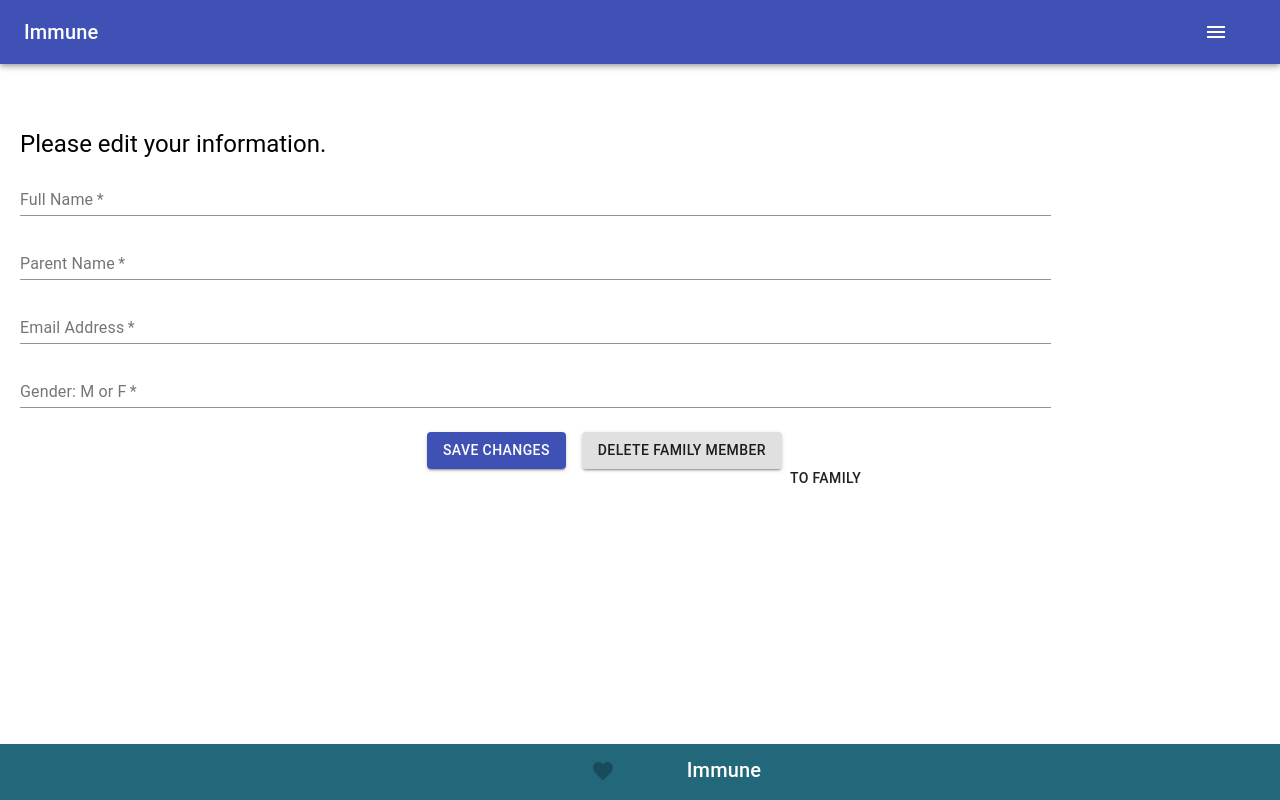
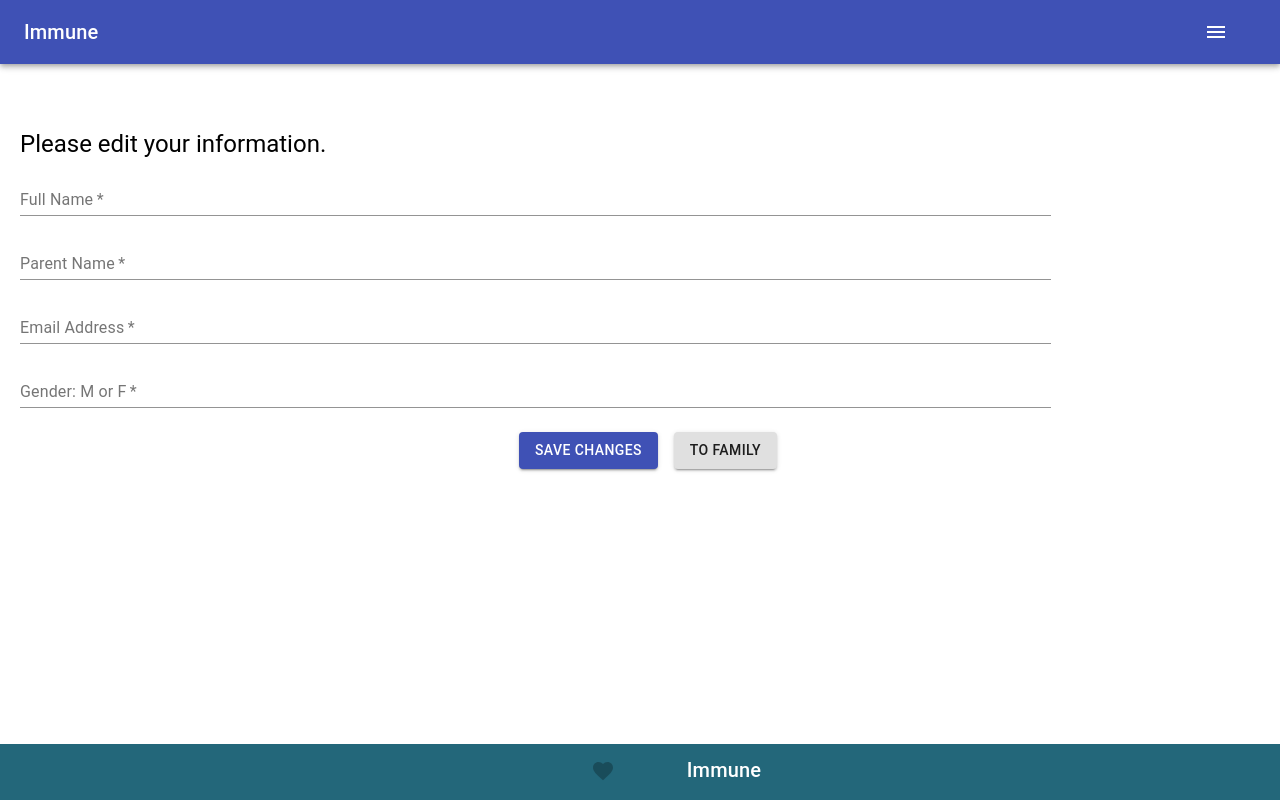
Before and after one commit to Build-Week-Immune/front-end, a React (Create React App) app: page /patient_home/1/display_family_immu/edit in a window 1280 px wide. Built offline with nearby package versions, Linux system fonts and the light colour scheme.

Commit message:
Fix button/ link direction to update form.

```diff
--- a/src/components/Home/PatientDirection/DisplayFamilyImmu.js
+++ b/src/components/Home/PatientDirection/DisplayFamilyImmu.js
@@ -60,8 +60,8 @@ const useStyles = makeStyles(theme => ({
                             <Typography variant="h4">
                                 {fam.name}
                             </Typography>
-                           <Link to="/patient_home/:id/display_family_immu/edit" ><Button>edit</Button></Link>
-                           <Button>delete</Button>
+                           <Link to="/patient_home/:id/display_family_immu/edit" ><Button key={fam.id}  >edit</Button></Link>
+                           <Button key={fam.id} >delete</Button>
                         </Card>
                     </Grid>
                 ))}
--- a/src/components/Home/PatientDirection/UpdateForm.js
+++ b/src/components/Home/PatientDirection/UpdateForm.js
@@ -35,6 +35,7 @@ const useStyles = makeStyles(theme => ({
   },
   submit: {
     margin: theme.spacing(3, 0, 10, 2),
+    textDecoration: 'none',
   },
 }));
 
@@ -142,14 +143,19 @@ function EditFamilyMember({ member }) {
             </Button>
 
 
-          <Button
+          {/* <Button
             variant="contained"
             color="default"
             className={classes.submit}
           >
             Delete Family Member
-            </Button>
-          <Link to="/patient_home/:id/display_family_immu" ><Button>To Family</Button></Link>
+            </Button> */}
+          <Link to="/patient_home/:id/display_family_immu" >
+            <Button
+             variant="contained"
+             color="default"
+             className={classes.submit}
+            >To Family</Button></Link>
         </form>
       </div>
       <Footer />
```
